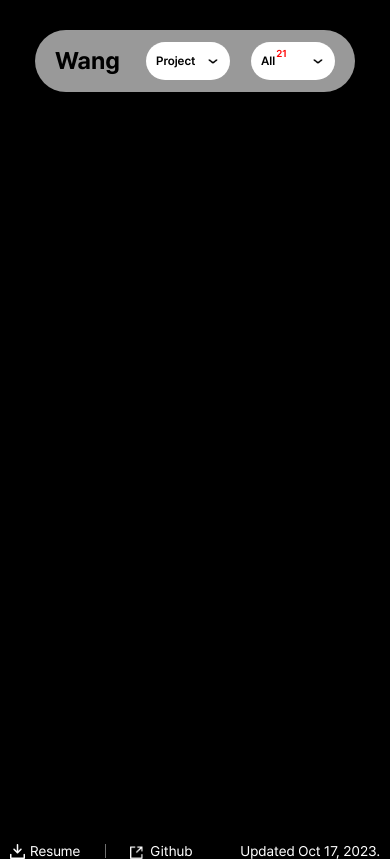
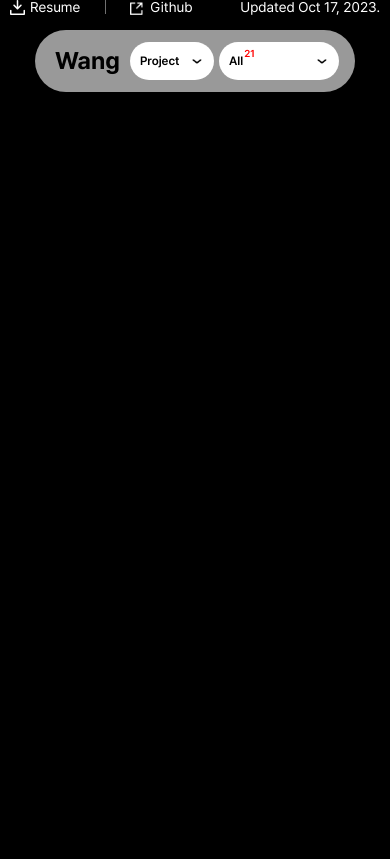
Before and after one commit to wangseonghyeok/portfolio, a React (Create React App) app: page /carrer in a window 390 px wide. Built offline with nearby package versions, Linux system fonts and the light colour scheme.

Commit message:
페이지간에 이동시 헤더 재 렌더링 오류

```diff
--- a/src/assets/css/style.css
+++ b/src/assets/css/style.css
@@ -517,9 +517,6 @@
   scroll-snap-align: start;
   overflow: hidden;
 }
-.main-section .sub-section .list .pf-list-item + .pf-list-item {
-  margin-top: 30px;
-}
 .main-section .sub-section .list .pf-list-item .pf-list-inner {
   height: 100%;
   position: relative;
@@ -614,7 +611,6 @@
   width: 100%;
   display: flex;
   align-items: center;
-  justify-content: space-between;
 }
 .row-sel .name {
   font-size: 30px;
@@ -765,6 +761,15 @@
   .gnb .row-sel > div + div {
     margin-left: 0.5rem;
   }
+  .gnb .row-sel > div:first-of-type > div {
+    width: 8.4rem !important;
+  }
+  .gnb .row-sel > div:first-of-type > div > button {
+    width: 8.4rem !important;
+  }
+  .gnb .row-sel > div:last-of-type > div {
+    width: 12rem;
+  }
   .gnb.minimized {
     width: 10.5rem;
   }
@@ -788,15 +793,6 @@
   .custom-sel.open .list > li > button > .count {
     font-size: 1rem;
   }
-  .custom-sel:first-of-type {
-    width: 8.4rem !important;
-  }
-  .custom-sel:first-of-type > button {
-    width: 8.4rem !important;
-  }
-  .custom-sel:last-of-type {
-    width: 12rem;
-  }
   main {
     height: calc(var(--window-inner-height));
     border-radius: 2rem;
@@ -808,6 +804,9 @@
   }
   .main-section .sub-section .list > div {
     height: 100%;
+  }
+  .main-section .sub-section .list > div + div {
+    padding-top: 1rem;
   }
   .main-section .sub-section .list .pf-list-item .pf-list-inner .pf-info {
     bottom: 6rem;
--- a/src/assets/scss/style.scss
+++ b/src/assets/scss/style.scss
@@ -83,9 +83,9 @@
                 height: 100%;
                 scroll-snap-align: start;
                 overflow: hidden;
-                + .pf-list-item {
-                    margin-top: 30px;
-                }
+                // + .pf-list-item {
+                //     margin-top: 30px;
+                // }
                 .pf-list-inner {
                     height: 100%;
                     position: relative;
@@ -214,7 +214,7 @@
     width: 100%;
     display: flex;
     align-items: center;
-    justify-content: space-between;
+    // justify-content: space-between;
     .name {
         font-size: 30px;
         font-weight: 700;
@@ -382,6 +382,20 @@
                 + div {
                     margin-left: rem(5px);
                 }
+
+                &:first-of-type {
+                    > div {
+                        width: rem(84px) !important;
+                        > button {
+                            width: rem(84px) !important;
+                        }
+                    }
+                }
+                &:last-of-type {
+                    > div {
+                        width: rem(120px);
+                    }
+                }
             }
         }
         &.minimized {
@@ -422,15 +436,6 @@
         // + .custom-sel {
         //     margin-left: rem(5px);
         // }
-        &:first-of-type {
-            width: rem(84px) !important;
-            > button {
-                width: rem(84px) !important;
-            }
-        }
-        &:last-of-type {
-            width: rem(120px);
-        }
     }
 
     main {
@@ -443,6 +448,9 @@
     .main-section .sub-section .list {
         > div {
             height: 100%;
+            + div {
+                padding-top: rem(10px);
+            }
         }
         height: calc(var(--window-inner-height));
         .pf-list-item {
--- a/src/components/Carrer.js
+++ b/src/components/Carrer.js
@@ -16,9 +16,9 @@
     }, []);
     return (
         <Wrapper>
-            <main>
+            {/* <main>
                 <div className="list"></div>
-            </main>
+            </main> */}
         </Wrapper>
     );
 }
--- a/src/components/Header.js
+++ b/src/components/Header.js
@@ -33,6 +33,7 @@
             }
         }, 20);
     }
+
     let getAllCount = Data.length;
     const toggleDropdown = () => {
         setIsOpen(!isOpen);
@@ -68,7 +69,9 @@
     useEffect(() => {
         window.onload = function () {
             let currentScrollY = document.querySelector(".sub-section .list");
+            if (currentScrollY) {
                 currentScrollY.addEventListener("scroll", handleScroll);
+            }
         };
         // eslint-disable-next-line react-hooks/exhaustive-deps
     }, [scroll]);
@@ -86,7 +89,12 @@
                                 {selectedValue}
                             </button>
                             <ul className="list">
-                <li className="project" onClick={() => handleSelect("Project")}>
+                                <li
+                                    className="project"
+                                    onClick={() => {
+                                        handleSelect("Project");
+                                    }}
+                                >
                                     <Link to="/project/">Project</Link>
                                 </li>
                                 <li className="carrer" onClick={() => handleSelect("Carrer")}>
--- a/src/components/Main.js
+++ b/src/components/Main.js
@@ -28,6 +28,7 @@
         }
         // eslint-disable-next-line react-hooks/exhaustive-deps
     }, [isMobile]);
+
     return (
         <Wrapper>
             <main>
```
Also changed, not shown: 1 other file (tests, documents, lock files or other folders). Lines whose indentation alone changed are shown as unchanged.
